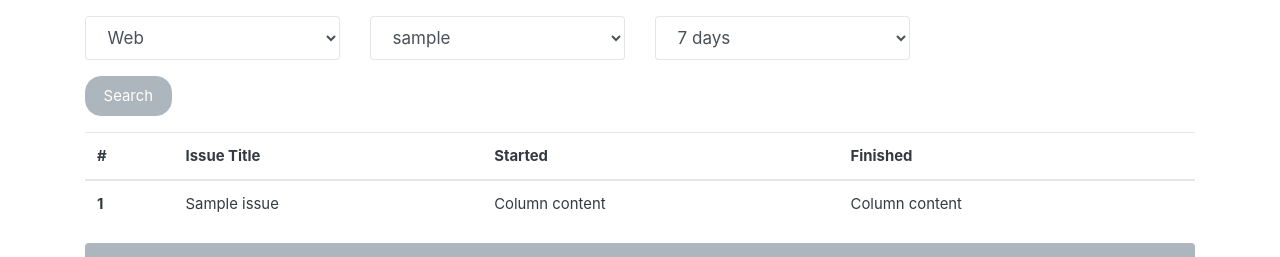
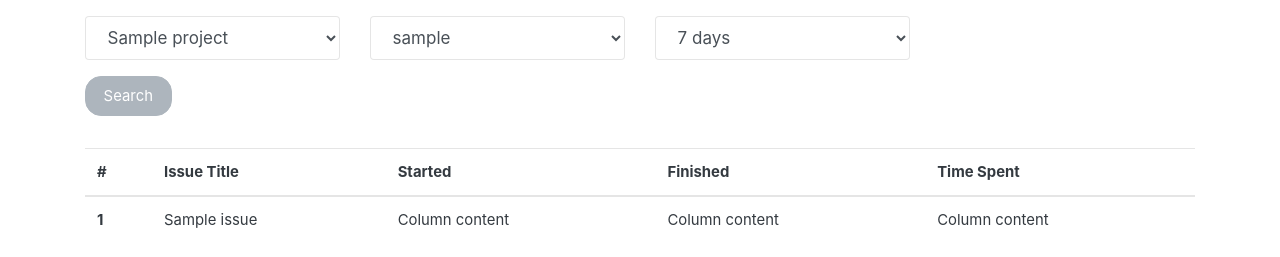
Before and after one commit to chandchen/forge-reader, a Django app: template forgereader/core/templates/core/issue_list.html in a window 1280 px wide. Shown: the part 59-316 px from the top of the page. Run offline with Django 3.2, Linux system fonts and the light colour scheme; tables that the repository leaves empty hold one stand-in row (values such as "Sample post"); the template is opened without the code that fills it: values that come from a table or form of the project are taken from there, most other values are stand-ins (such as "Sample title", 1, 10 or a date in 2020); parts of the project's set-up code (start-up, migrations or seed data) failed here and were passed over; some libraries are stand-ins or nearby versions.

Commit message:
Add issue statistics table and fix styles

```diff
--- a/forgereader/core/templates/core/issue_list.html
+++ b/forgereader/core/templates/core/issue_list.html
@@ -19,6 +19,9 @@
             }
             .table-container {
                 padding-top: 16px;
+            }
+            .search-form {
+                padding-bottom: 16px;
             }
       </style>
     </head>
@@ -54,16 +57,15 @@
         </nav>
 
         <div class="container">
-            <form action="">
+            <form class="search-form" action="">
                 <div class="row">
                 <div class="col-lg-3">
                     <div class="form-group">
                         <select class="form-control" id="exampleSelect1" name="project">
-                            <option value="1">Web
+                            {% for project in projects %}
+                            <option value="{{ project.pk }}" {% if project.pk == project_selected_id %} selected {% endif %} >{{ project.name }}
 </option>
-                            <option value="2">IOS
-</option>
-                            <option value="3">Android</option>
+                            {% endfor %}
                         </select>
                     </div>
                 </div>
@@ -71,7 +73,7 @@
                     <div class="form-group">
                         <select class="form-control" id="exampleSelect1" name="assignee">
                             {% for user in users %}
-                            <option value="{{ user }}">{{ user }}</option>
+                            <option value="{{ user.pk }}" {% if user.pk == assignee_selected_id %} selected {% endif %} >{{ user.username }}</option>
                             {% endfor %}
                         </select>
                     </div>
@@ -89,6 +91,32 @@
                 </div>
                 <button type="submit" class="btn btn-secondary">Search</button>
             </form>
+
+            {% if show_statistics %}
+            <div class="card border-secondary mb-3">
+                <table class="table table-hover">
+                    <thead>
+                      <tr>
+                          <th scope="col">Name</th>
+                          <th scope="col">Total Issues</th>
+                          <th scope="col">Total Time</th>
+                          <th scope="col">Average Time</th>
+                          <th scope="col">Reopen Count</th>
+                      </tr>
+                    </thead>
+                    <tbody>
+                        <tr>
+                            <th scope="row">{{ infos.assignee_name }}</th>
+                            <td>{{ infos.issue_count }}</td>
+                            <td>Column content</td>
+                            <td>Column content</td>
+                            <td>Column content</td>
+                        </tr>
+                    </tbody>
+                </table>
+            </div>
+            {% endif %}
+
             <div class="table-container">
                 <table class="table table-hover">
                     <thead>
@@ -97,6 +125,7 @@
                           <th scope="col">Issue Title</th>
                           <th scope="col">Started</th>
                           <th scope="col">Finished</th>
+                          <th scope="col">Time Spent</th>
                       </tr>
                     </thead>
                     <tbody>
@@ -104,6 +133,7 @@
                         <tr>
                             <th scope="row">{{ issue.number }}</th>
                             <td title="{{ issue.title }}">{{ issue.title |truncatechars:40 }}</td>
+                            <td>Column content</td>
                             <td>Column content</td>
                             <td>Column content</td>
                         </tr>
@@ -114,7 +144,7 @@
             <div class="pagination alert alert-dismissible alert-secondary">
                 <span class="step-links">
                     {% if issues.has_previous %}
-                        <a href="?page={{ issues.previous_page_number }}">previous</a>
+                        <a href="?project={{ project_selected_id }}&assignee={{ assignee_selected_id }}&time={{ time }}&page={{ issues.previous_page_number }}">previous</a>
                     {% endif %}
 
                     <span class="current">
@@ -122,7 +152,7 @@
                     </span>
 
                     {% if issues.has_next %}
-                        <a href="?page={{ issues.next_page_number }}">next</a>
+                        <a href="?project={{ project_selected_id }}&assignee={{ assignee_selected_id }}&time={{ time }}&page={{ issues.next_page_number }}">next</a>
                     {% endif %}
                 </span>
             </div>
--- a/forgereader/settings.py
+++ b/forgereader/settings.py
@@ -130,6 +130,8 @@ DEFAULT_REPO = ''
 REPO_NAMESPACE = ''
 REPO_NAME = []
 
+DEVELOPERS = []
+
 try:
     from .local_settings import *
 except ImportError:
```
Also changed, not shown: forgereader/core/utils.py (+6 -7 lines), forgereader/core/views.py (+36 -22 lines).
